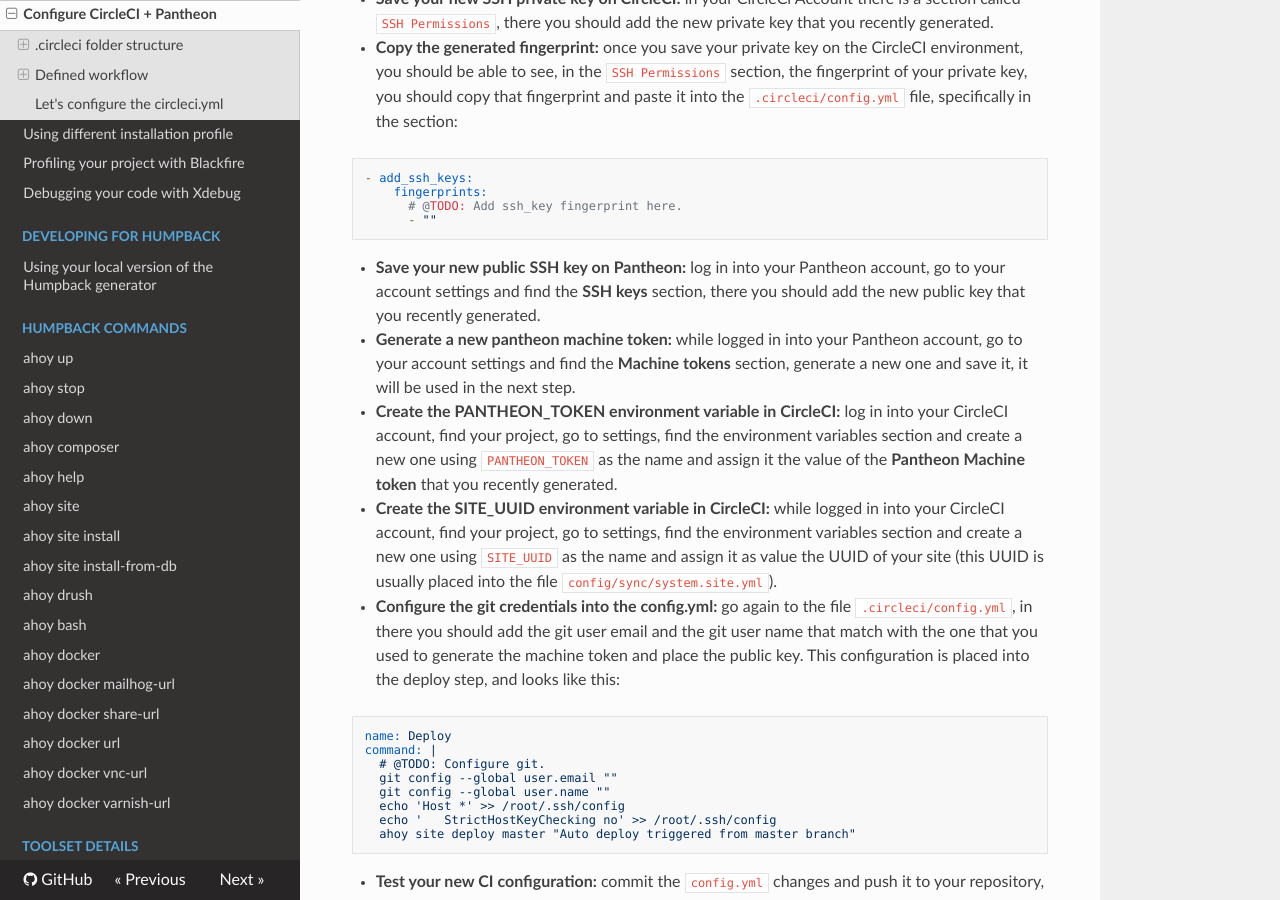
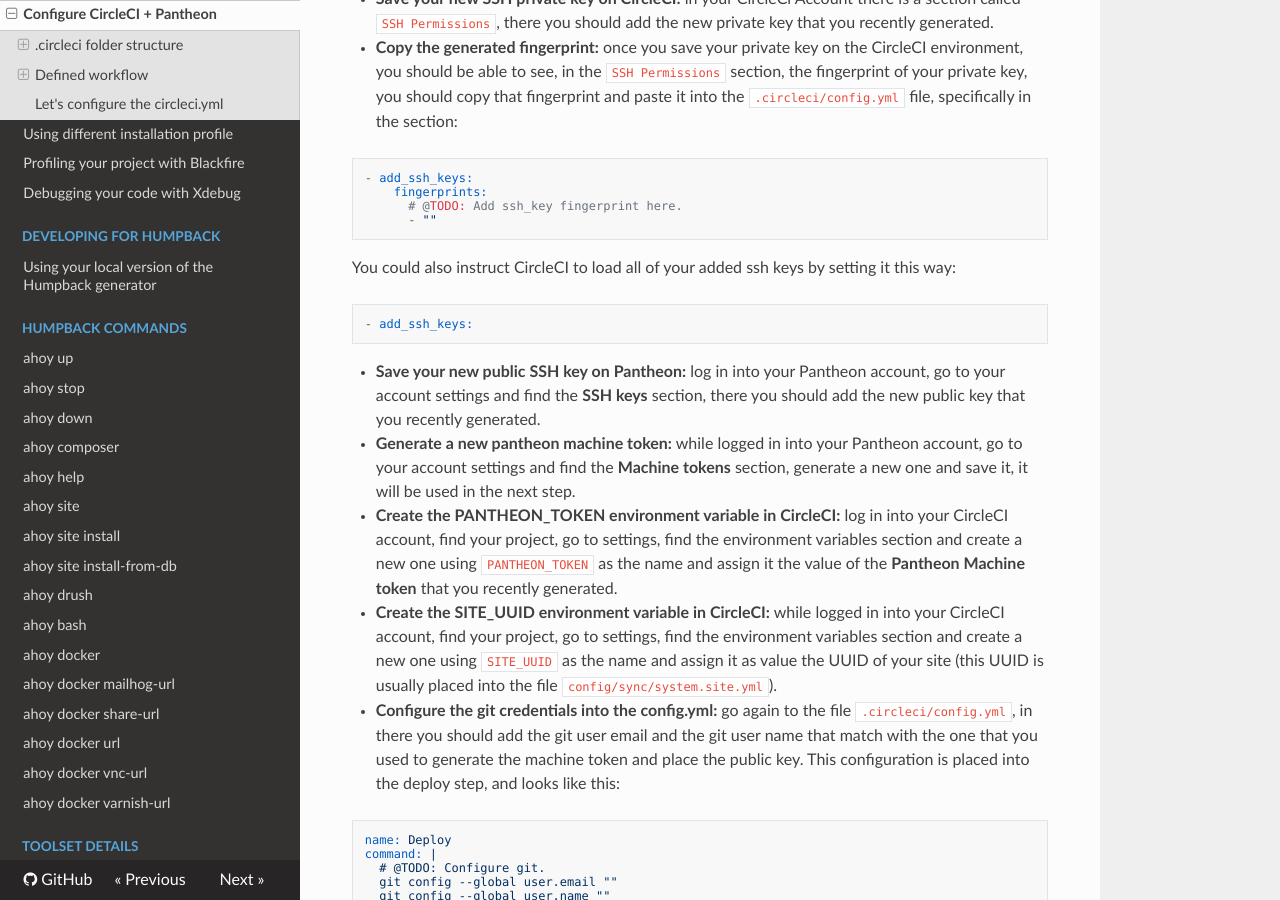
Before and after one commit to humpbackdev/humpback-docs, an MkDocs documentation site: the page built from docs/working-with-humpback/configure-circleci-pantheon.md, in a window 1280 px wide and 900 px high, scrolled down 2034 px. Built offline with MkDocs 1.6.1, drawn with Linux system fonts in a browser that asks for light colours; nearby versions of some CDN libraries; old or Windows-style settings are respelled for this version of MkDocs.

Commit message:
Update circle ssh keys docs.

````diff
--- a/docs/working-with-humpback/configure-circleci-pantheon.md
+++ b/docs/working-with-humpback/configure-circleci-pantheon.md
@@ -57,6 +57,11 @@ $ ssh-keygen -t rsa -b 4096
       - ""
 ```
 
+You could also instruct CircleCI to load all of your added ssh keys by setting it this way:
+```yml
+- add_ssh_keys:
+```
+
 - **Save your new public SSH key on Pantheon:** log in into your Pantheon account, go to your account settings and find the **SSH keys** section, there you should add the new public key that you recently generated.
 
 - **Generate a new pantheon machine token:**  while logged in into your Pantheon account, go to your account settings and find the **Machine tokens** section, generate a new one and save it, it will be used in the next step.
````
